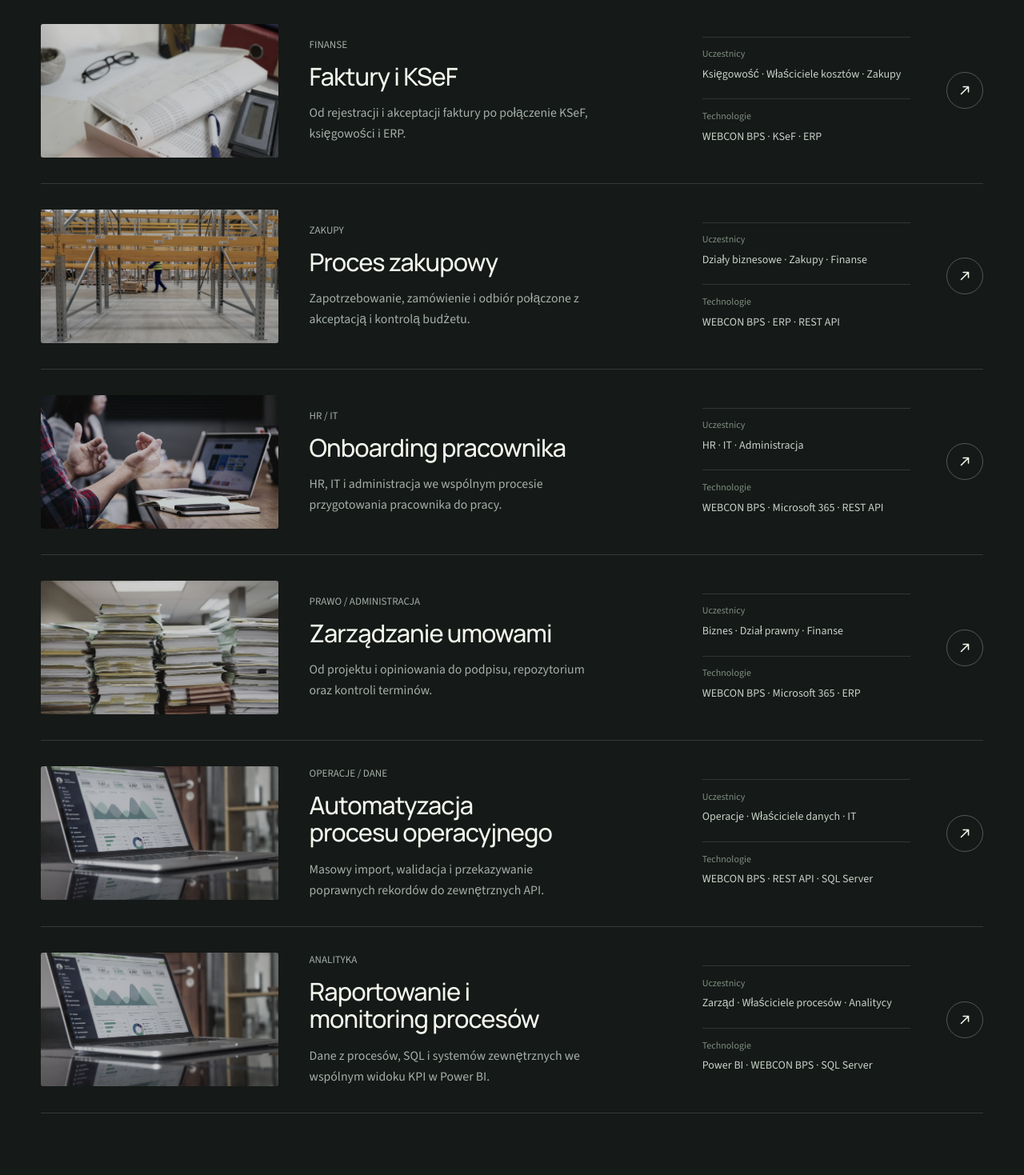
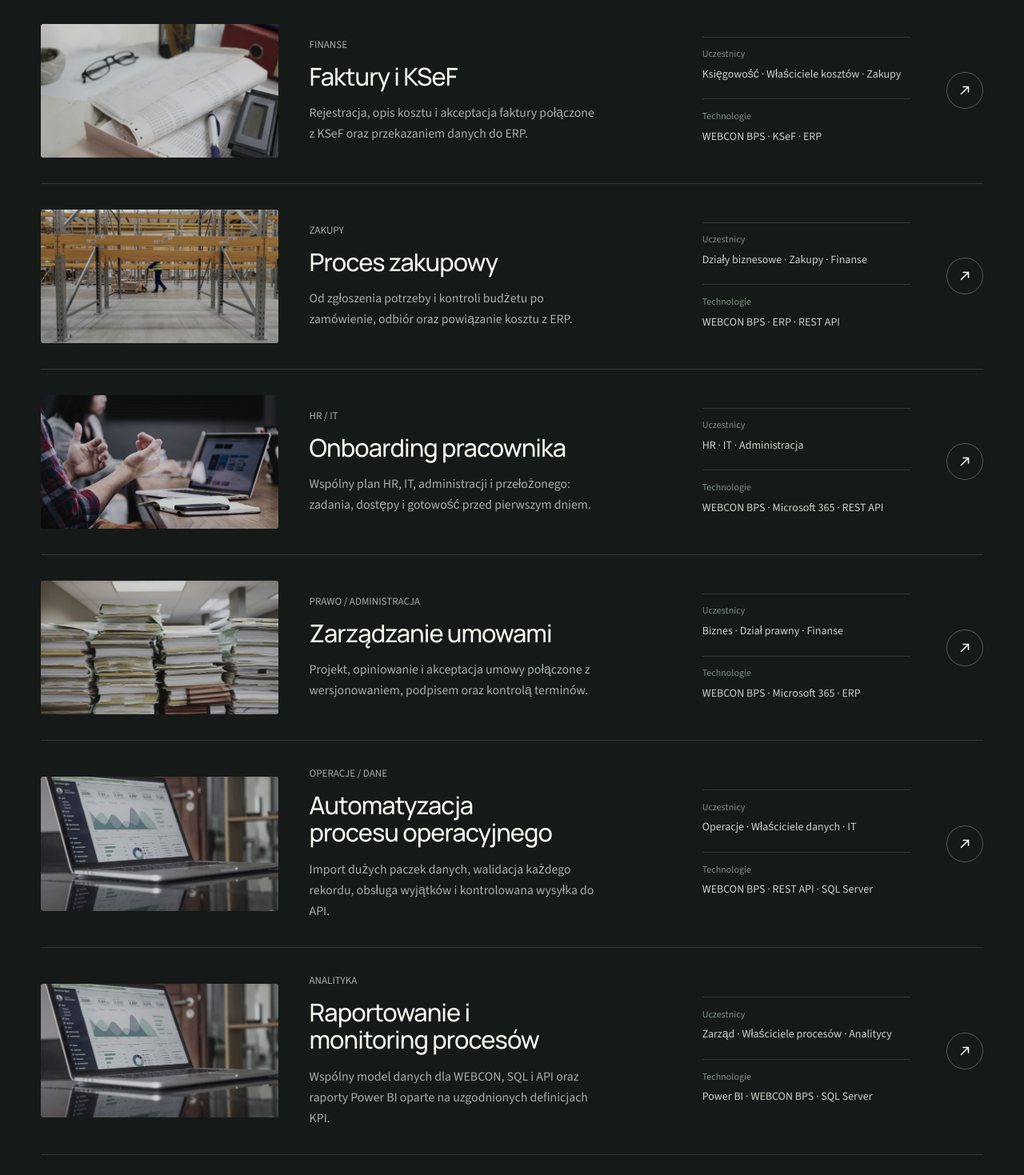
Before and after one commit to radoslawbegej-code/analizeit, a Next.js app in the folder analizeit/: page /realizacje in a window 1280 px wide. Shown: the part 681-2150 px from the top of the page at 80% size. Built offline with nearby package versions, Linux system fonts and the light colour scheme; no server answers.

Commit message:
Tighten process example summaries and outcomes

```diff
--- a/analizeit/src/content/realizations.ts
+++ b/analizeit/src/content/realizations.ts
@@ -16,7 +16,7 @@ export type Realization = {
 export const realizations: Realization[] = [
   {
     slug: "faktury-i-ksef", category: "FINANSE", title: "Faktury i KSeF", motif: "invoice",
-    summary: "Od rejestracji i akceptacji faktury po połączenie KSeF, księgowości i ERP.",
+    summary: "Rejestracja, opis kosztu i akceptacja faktury połączone z KSeF oraz przekazaniem danych do ERP.",
     technologies: ["WEBCON BPS", "KSeF", "ERP", "REST API", "SQL Server"],
     roles: ["Księgowość", "Właściciele kosztów", "Zakupy", "IT"],
     challenge: "Faktury, opisy kosztów i decyzje są rozproszone między pocztą, arkuszami i systemem księgowym. Trudno ustalić, kto powinien zatwierdzić dokument, czy dane są kompletne i czy faktura została już przekazana do ERP.",
@@ -34,11 +34,11 @@ export const realizations: Realization[] = [
       { title: "ERP i dane finansowe", description: "Wymiana słowników, danych kosztowych i statusów przez dostępne API. Kontrolowane ponowienie operacji zapobiega wielokrotnemu przekazaniu tej samej faktury." },
       { title: "Reguły i raportowanie", description: "Automatyczny dobór ścieżki akceptacji, przypomnienia o terminach oraz zestawienia zaległości i błędów na podstawie danych procesu i SQL Server." },
     ],
-    effects: ["Eliminacja ręcznego przepisywania danych", "Pełna historia akceptacji i przekazań", "Wspólny status dokumentu dla finansów i biznesu", "Mniej braków wykrywanych dopiero przy księgowaniu"],
+    effects: ["Mniej ręcznego przepisywania danych między systemami", "Jedna historia akceptacji i przekazań", "Wspólny status dokumentu dla finansów i biznesu", "Mniej braków wykrywanych dopiero przy księgowaniu"],
   },
   {
     slug: "proces-zakupowy", category: "ZAKUPY", title: "Proces zakupowy", motif: "purchase",
-    summary: "Zapotrzebowanie, zamówienie i odbiór połączone z akceptacją i kontrolą budżetu.",
+    summary: "Od zgłoszenia potrzeby i kontroli budżetu po zamówienie, odbiór oraz powiązanie kosztu z ERP.",
     technologies: ["WEBCON BPS", "ERP", "REST API", "SQL Server"],
     roles: ["Działy biznesowe", "Zakupy", "Finanse", "Magazyn"],
     challenge: "Zapotrzebowania trafiają do zakupów różnymi kanałami. Zgoda na wydatek, zamówienie u dostawcy i odbiór dostawy funkcjonują osobno, więc finanse nie widzą pełnego obrazu zobowiązań i wykorzystania budżetu.",
@@ -60,7 +60,7 @@ export const realizations: Realization[] = [
   },
   {
     slug: "onboarding-pracownika", category: "HR / IT", title: "Onboarding pracownika", motif: "people",
-    summary: "HR, IT i administracja we wspólnym procesie przygotowania pracownika do pracy.",
+    summary: "Wspólny plan HR, IT, administracji i przełożonego: zadania, dostępy i gotowość przed pierwszym dniem.",
     technologies: ["WEBCON BPS", "Microsoft 365", "REST API"],
     roles: ["HR", "IT", "Administracja", "Przełożony"],
     challenge: "Informacja o nowej osobie uruchamia serię maili do różnych zespołów. Sprzęt, dostępy, dokumenty i stanowisko mają innych właścicieli, a przełożony nie ma jednego miejsca, w którym sprawdzi gotowość do pierwszego dnia pracy.",
@@ -82,7 +82,7 @@ export const realizations: Realization[] = [
   },
   {
     slug: "zarzadzanie-umowami", category: "PRAWO / ADMINISTRACJA", title: "Zarządzanie umowami", motif: "contract",
-    summary: "Od projektu i opiniowania do podpisu, repozytorium oraz kontroli terminów.",
+    summary: "Projekt, opiniowanie i akceptacja umowy połączone z wersjonowaniem, podpisem oraz kontrolą terminów.",
     technologies: ["WEBCON BPS", "Microsoft 365", "ERP"],
     roles: ["Biznes", "Dział prawny", "Finanse", "Administracja"],
     challenge: "Kolejne wersje umowy krążą w wiadomościach. Biznes, prawnicy i finanse opiniują różne pliki, a po podpisaniu trudno ustalić obowiązującą wersję, właściciela umowy oraz termin wypowiedzenia lub odnowienia.",
@@ -104,7 +104,7 @@ export const realizations: Realization[] = [
   },
   {
     slug: "automatyzacja-procesu-operacyjnego", category: "OPERACJE / DANE", title: "Automatyzacja procesu operacyjnego", motif: "data",
-    summary: "Masowy import, walidacja i przekazywanie poprawnych rekordów do zewnętrznych API.",
+    summary: "Import dużych paczek danych, walidacja każdego rekordu, obsługa wyjątków i kontrolowana wysyłka do API.",
     technologies: ["WEBCON BPS", "REST API", "SQL Server"],
     roles: ["Operacje", "Właściciele danych", "IT", "Systemy zewnętrzne"],
     challenge: "Duże paczki danych wymagają ręcznego sprawdzania i poprawiania przed importem do systemów zewnętrznych. Pojedynczy błędny rekord lub niedostępność API zatrzymuje pracę, a ponowienie całej paczki grozi duplikatami.",
@@ -126,7 +126,7 @@ export const realizations: Realization[] = [
   },
   {
     slug: "raportowanie-i-monitoring-procesow", category: "ANALITYKA", title: "Raportowanie i monitoring procesów", motif: "report",
-    summary: "Dane z procesów, SQL i systemów zewnętrznych we wspólnym widoku KPI w Power BI.",
+    summary: "Wspólny model danych dla WEBCON, SQL i API oraz raporty Power BI oparte na uzgodnionych definicjach KPI.",
     technologies: ["Power BI", "WEBCON BPS", "SQL Server", "REST API"],
     roles: ["Zarząd", "Właściciele procesów", "Analitycy", "IT"],
     challenge: "Każdy dział przygotowuje raport według własnych definicji i na inny moment. Dane z procesów, baz SQL i systemów zewnętrznych trzeba ręcznie łączyć, zanim można ocenić zaległości, obciążenie zespołów i miejsca przestoju.",
@@ -144,6 +144,6 @@ export const realizations: Realization[] = [
       { title: "Power BI i dostęp do informacji", description: "Dashboardy dopasowane do zarządu i właścicieli procesów. Uprawnienia i filtrowanie danych są projektowane zgodnie z odpowiedzialnością użytkowników." },
       { title: "Monitoring jakości i aktualności", description: "Kontrola odświeżania, brakujących danych i niespójnych statusów. Widoczny moment aktualizacji pozwala ocenić, z jakiego okresu pochodzą informacje." },
     ],
-    effects: ["Jedno źródło uzgodnionych wskaźników", "Mniej ręcznego składania raportów", "Widoczność zaległości i wąskich gardeł", "Decyzje oparte na wspólnych, aktualizowanych danych"],
+    effects: ["Jedne definicje wskaźników dla wszystkich odbiorców", "Mniej ręcznego składania raportów", "Widoczność zaległości i etapów wymagających uwagi", "Możliwość przejścia od KPI do danych źródłowych"],
   },
 ];
```
